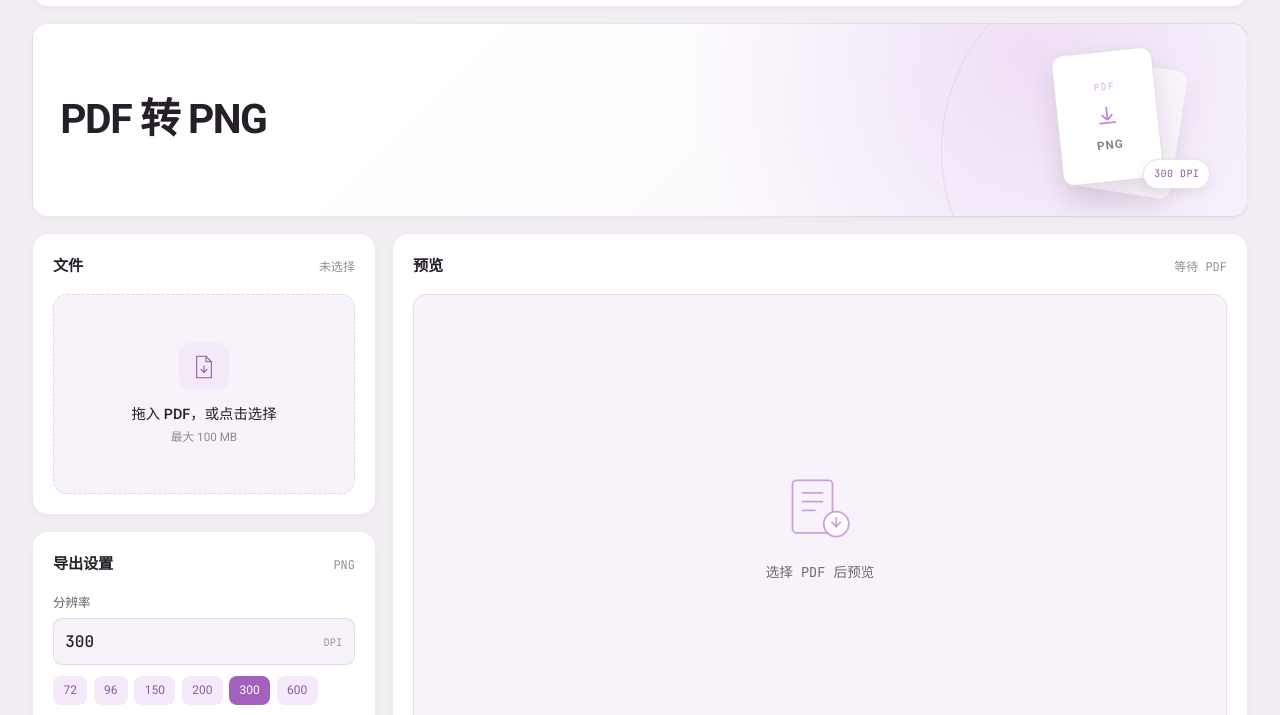
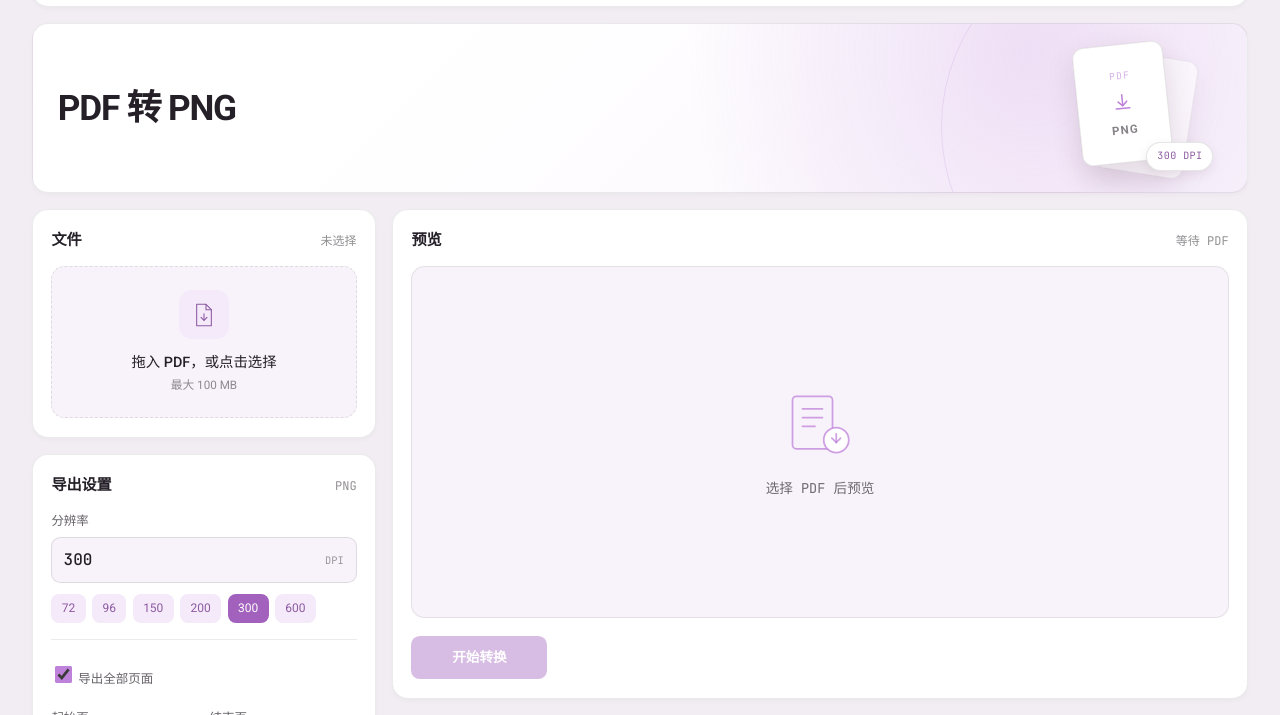
Before and after one commit to Escape2snap/pdf2pngOnline, a plain HTML site: page index.html in a window 1280 px wide. Shown: the part 85-800 px from the top of the page. Drawn offline with Linux system fonts and the light colour scheme.

Commit message:
fix: tighten desktop layout

```diff
--- a/assets/app.js
+++ b/assets/app.js
@@ -33,6 +33,7 @@ const els = {
   summaryPages: $("summary-pages"),
   summarySize: $("summary-size"),
   summaryMem: $("summary-mem"),
+  summaryBox: $("summary-box"),
   stage: $("stage"),
   previewEmpty: $("preview-empty"),
   previewLoading: $("preview-loading"),
@@ -213,6 +214,7 @@ function resetSummary() {
   els.summarySize.textContent = "—";
   els.summaryMem.textContent = "—";
   els.summaryMem.classList.remove("is-warn");
+  els.summaryBox.hidden = true;
 }
 
 function updateDpiUi() {
@@ -491,6 +493,7 @@ async function updateSummary() {
     if (token !== state.summaryToken) return;
     const pixels = width * height;
     state.firstPageSize = { width, height, pixels };
+    els.summaryBox.hidden = false;
     els.summarySize.textContent = `${formatInt(width)} × ${formatInt(height)} px`;
     els.summaryMem.textContent = `${formatBytes(pixels * 4)} / 页`;
     els.summaryMem.classList.toggle("is-warn", pixels > 40_000_000);
--- a/assets/style.css
+++ b/assets/style.css
@@ -231,7 +231,7 @@ body{
 .hero{
   position:relative;isolation:isolate;overflow:hidden;
   display:flex;align-items:center;justify-content:space-between;gap:2rem;
-  margin-top:1rem;padding:1.55rem 1.7rem;
+  margin-top:1rem;padding:1.15rem 1.55rem;
   background:
     radial-gradient(circle at 82% 16%, color-mix(in oklab, var(--primary) 22%, transparent), transparent 34%),
     linear-gradient(135deg, var(--card-bg) 30%, color-mix(in oklab, var(--primary) 8%, var(--card-bg)) 100%);
@@ -244,13 +244,13 @@ body{
   border-radius:50%;pointer-events:none;
 }
 .hero-copy{min-width:0}
-.hero h1{font-size:clamp(1.65rem,3.2vw,2.55rem);line-height:1.16;letter-spacing:-.035em;font-weight:700}
-.hero-mark{position:relative;flex:0 0 auto;width:10.5rem;height:8.9rem;margin-right:.4rem}
-.hero-sheet{position:absolute;width:6.3rem;height:8.2rem;border-radius:.7rem;border:1px solid var(--line-color);background:var(--card-bg);box-shadow:0 12px 30px rgba(58,17,43,.12)}
-.hero-sheet-back{left:2.1rem;top:.9rem;transform:rotate(9deg);opacity:.55}
-.hero-sheet-front{left:.7rem;top:.15rem;transform:rotate(-6deg);display:flex;flex-direction:column;align-items:center;justify-content:center;gap:.35rem;color:var(--primary)}
+.hero h1{font-size:clamp(1.65rem,2.8vw,2.2rem);line-height:1.16;letter-spacing:-.035em;font-weight:700}
+.hero-mark{position:relative;flex:0 0 auto;width:9.3rem;height:8.2rem;margin-right:.35rem}
+.hero-sheet{position:absolute;width:5.7rem;height:7.45rem;border-radius:.7rem;border:1px solid var(--line-color);background:var(--card-bg);box-shadow:0 12px 30px rgba(58,17,43,.12)}
+.hero-sheet-back{left:2rem;top:.8rem;transform:rotate(9deg);opacity:.55}
+.hero-sheet-front{left:.55rem;top:.1rem;transform:rotate(-6deg);display:flex;flex-direction:column;align-items:center;justify-content:center;gap:.35rem;color:var(--primary)}
 .hero-sheet-front .mono{font-size:.6rem;letter-spacing:.14em;opacity:.65}
-.hero-sheet-front svg{width:1.9rem;height:1.9rem}
+.hero-sheet-front svg{width:1.7rem;height:1.7rem}
 .hero-sheet-front b{font-size:.72rem;letter-spacing:.1em;color:var(--deep-text);opacity:.55}
 .hero-mobile-mark{display:none}
 .hero-dpi{
@@ -263,14 +263,14 @@ body{
 .layout{margin-top:1rem;align-items:start}
 @media(min-width:1024px){.layout{grid-template-columns:21.5rem minmax(0,1fr)}}
 .sidebar{gap:1rem}
-.panel{padding:1.25rem;border:1px solid var(--line-divider);box-shadow:var(--shadow-card)}
-.panel-head{margin-bottom:1rem}
+.panel{padding:1.15rem;border:1px solid var(--line-divider);box-shadow:var(--shadow-card)}
+.panel-head{margin-bottom:.85rem}
 .panel-head h2{letter-spacing:-.01em}
 
 /* ---------- 上传 ---------- */
 .dropzone{
   position:relative;display:flex;align-items:center;justify-content:center;
-  min-height:12.5rem;padding:1rem;border:1.5px dashed var(--line-color);border-radius:.85rem;
+  min-height:9.5rem;padding:1rem;border:1.5px dashed var(--line-color);border-radius:.85rem;
   background:var(--field-bg);cursor:pointer;
   transition:border-color .2s,background-color .2s,transform .15s;
 }
@@ -316,7 +316,7 @@ body{
 .preview-panel{display:flex;flex-direction:column}
 .preview-panel .preview-stage{
   flex:0 0 auto;
-  height:clamp(24rem,58vh,42rem);min-height:0;padding:1.1rem;
+  height:clamp(20rem,44vh,34rem);min-height:0;padding:1.1rem;
   border-radius:.85rem;border:1px solid var(--line-divider);
   background:var(--field-bg);
 }
--- a/index.html
+++ b/index.html
@@ -149,7 +149,7 @@
           </div>
         </div>
 
-        <div class="summary-box">
+        <div class="summary-box" id="summary-box" hidden>
           <div><span>范围</span><strong id="summary-pages">—</strong></div>
           <div><span>单页尺寸</span><strong id="summary-size">—</strong></div>
           <div><span>单页内存</span><strong id="summary-mem">—</strong></div>
```
